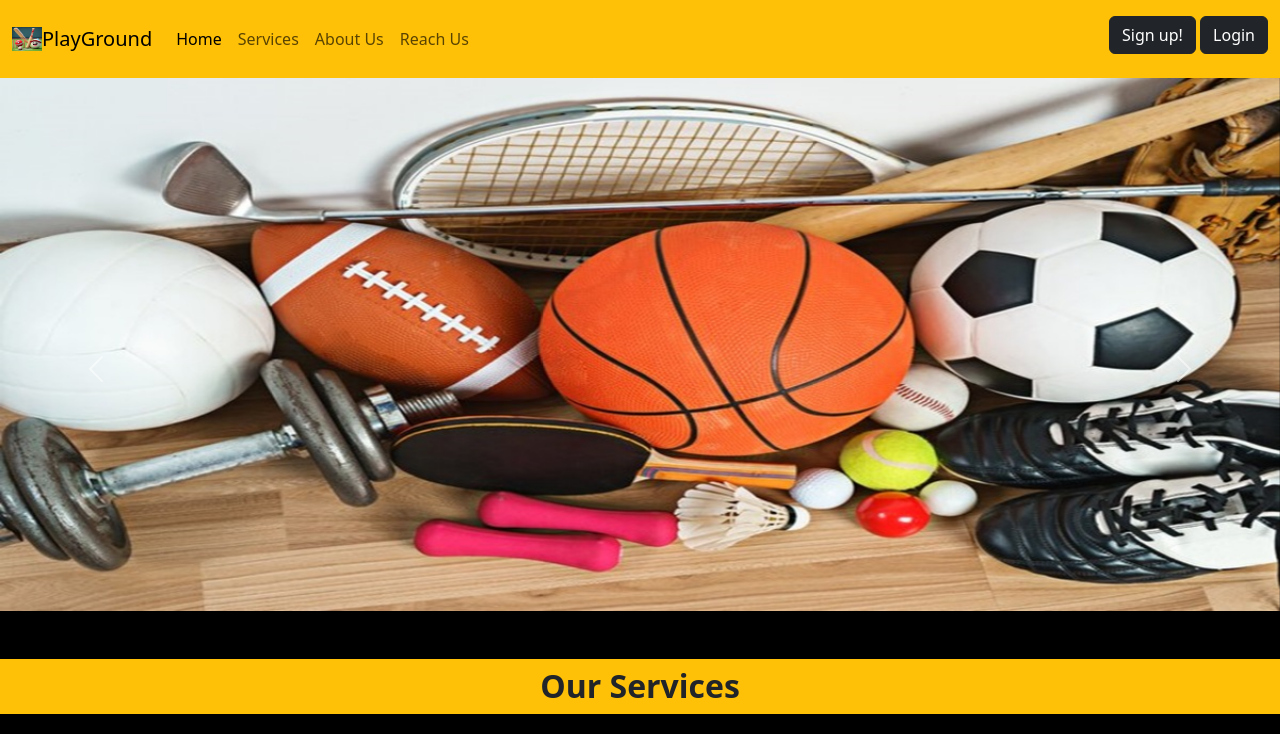
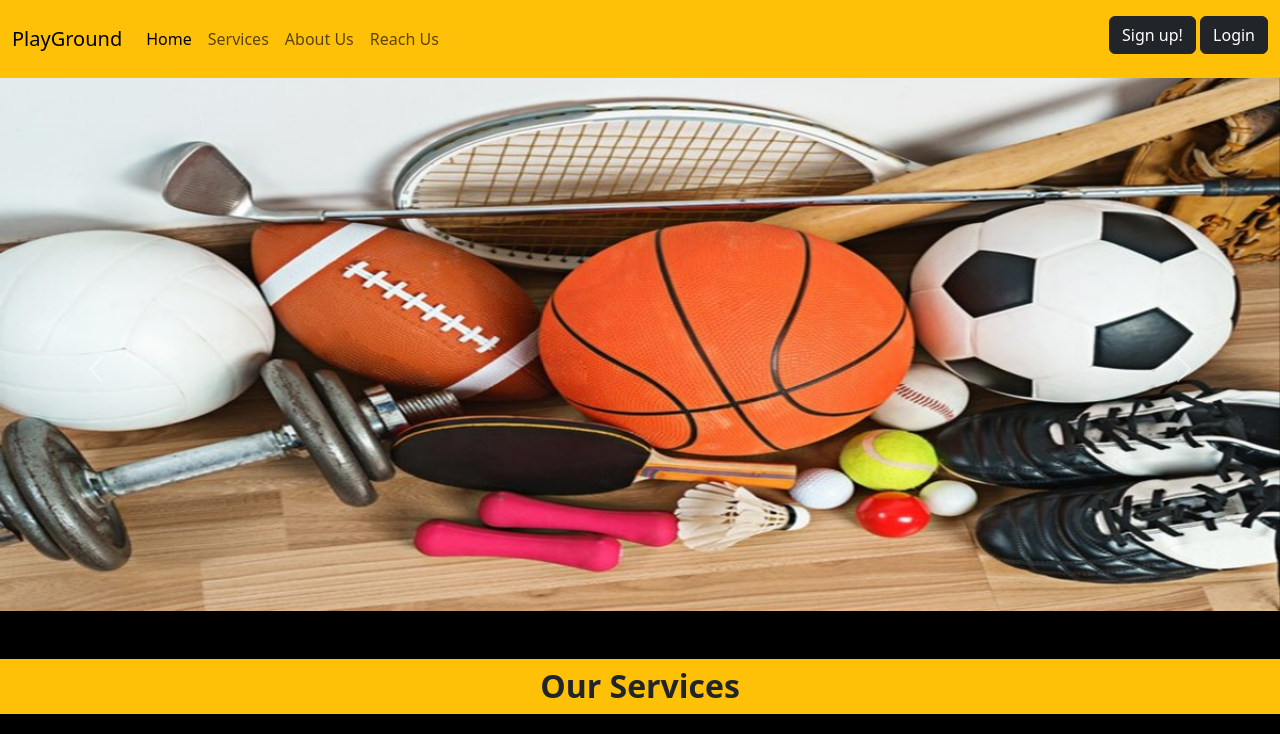
Before and after one commit to Romeo2410/Playground-Project, a website: page public/index.html in a window 1280 px wide. Shown: the top 734 px of the page. Drawn offline with nearby package versions, Linux system fonts and the light colour scheme.

Commit message:
Top Button in Index

```diff
--- a/public/index.html
+++ b/public/index.html
@@ -164,7 +164,6 @@ function scrollToTop() {
     </button>
     <nav class="navbar navbar-expand-lg" id="nav">
       <div class="container-fluid" id="ho">
-          <img src="Images/logo.jpg" alt="logo" width="30" height="24" class="d-inline-block align-text-top">
           <a class="navbar-brand" href="#">PlayGround</a>
         <button class="navbar-toggler" type="button" data-bs-toggle="collapse" data-bs-target="#navbarSupportedContent" aria-controls="navbarSupportedContent" aria-expanded="false" aria-label="Toggle navigation">
           <span class="navbar-toggler-icon"></span>
```
